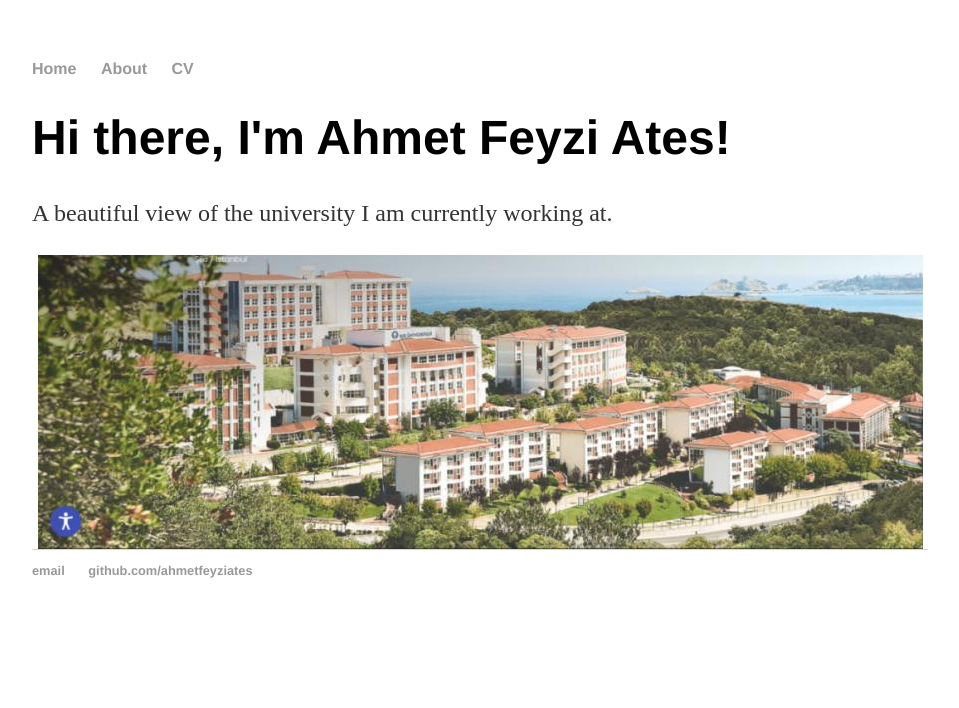
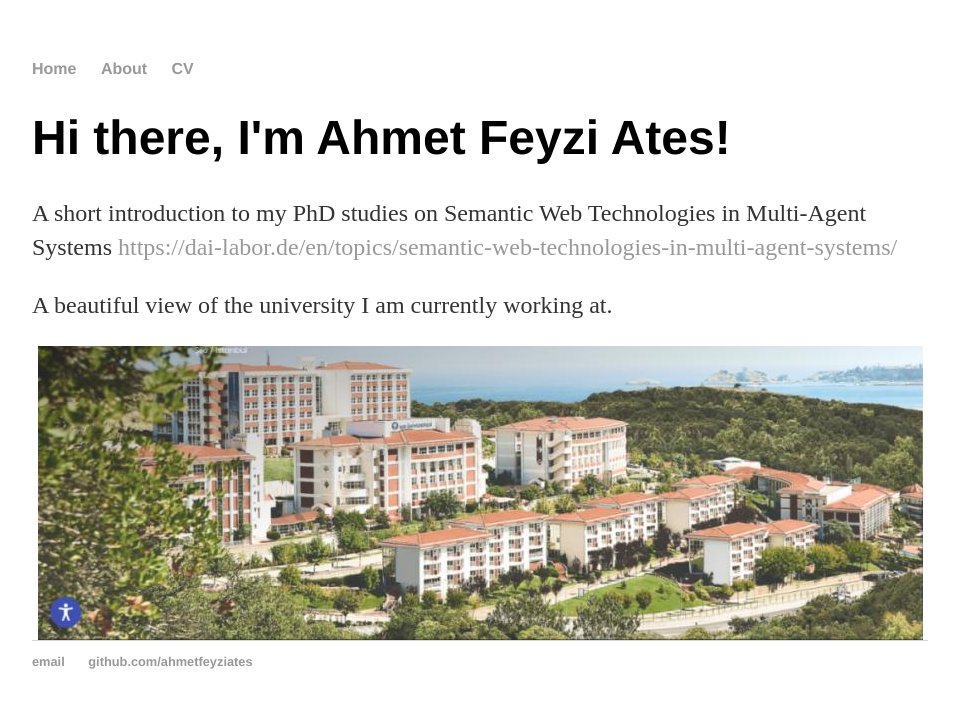
Before and after one commit to ahmetfeyziates/ahmetfeyziates.github.io, a Jekyll site: the page built from index.html, in a window 1280 px wide. Shown: the top 708 px of the page, without its empty margins (160-1119 px from the left). Built offline with Jekyll 4.4.1, drawn with Linux system fonts in a browser that asks for light colours.

Commit message:
Update index.html

```diff
--- a/index.html
+++ b/index.html
@@ -4,6 +4,7 @@ title: Ahmet Feyzi Ates, Horrible Cop
 ---
 <div class="blurb">
 	<h1>Hi there, I'm Ahmet Feyzi Ates!</h1>
+	<p>A short introduction to my PhD studies on Semantic Web Technologies in Multi-Agent Systems <a>https://dai-labor.de/en/topics/semantic-web-technologies-in-multi-agent-systems/</a>
 	<p>A beautiful view of the university I am currently working at.</p>
 	<img src="images/campus.jpg" alt="A scenic view" width="885" height="294" style="display: block; margin: auto;">
 	<!--
```
